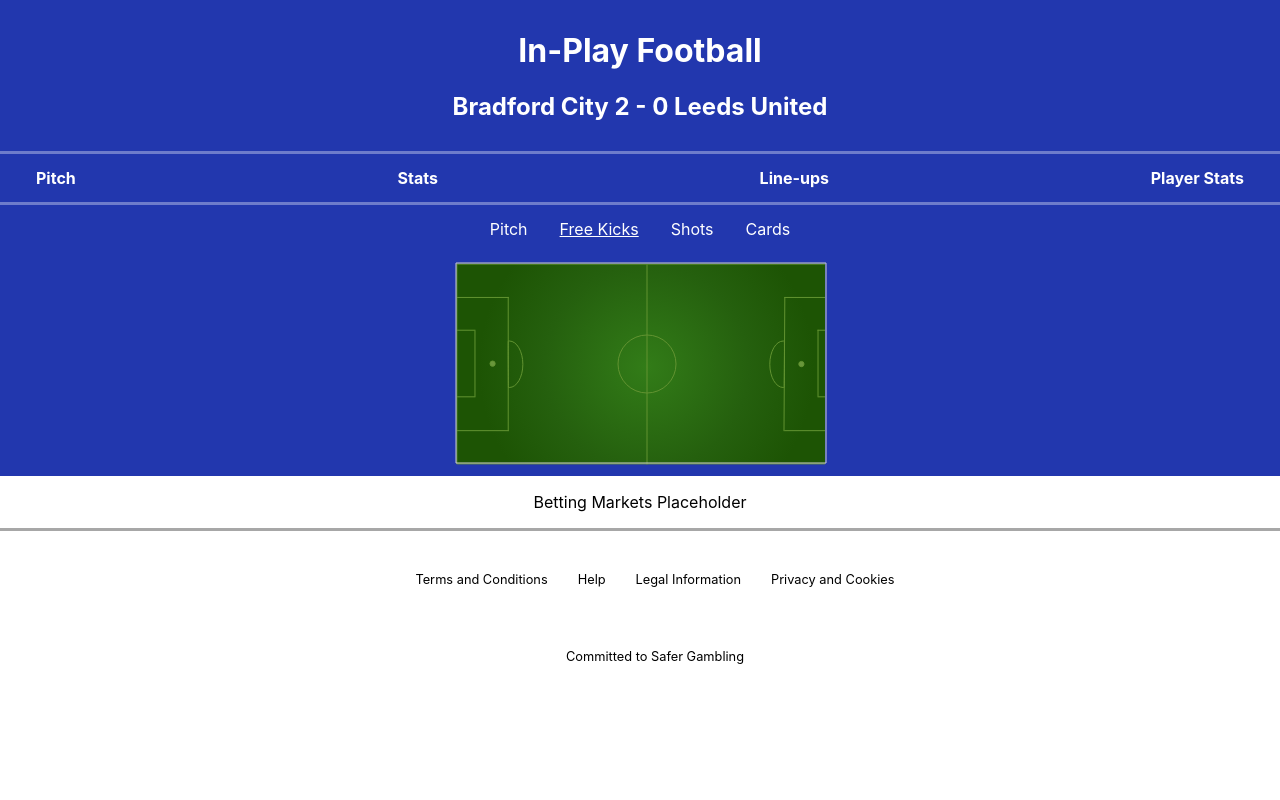
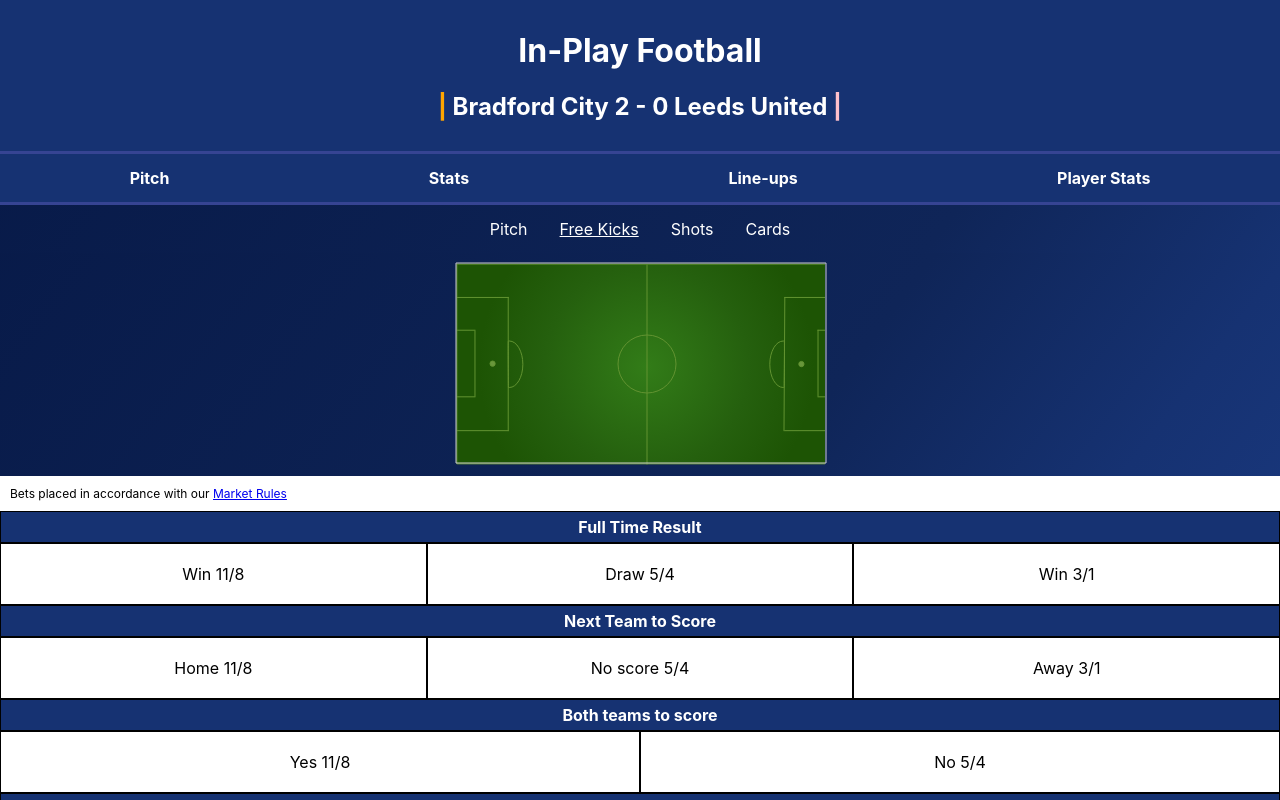
Before and after one commit to heidiwilliams1/DTSS-Software-Engineering-MSc-Final-Project, a React (Create React App) app in the folder data-visualisation/: page / in a window 1280 px wide. Shown: the top 800 px of the page. Built offline with nearby package versions, Linux system fonts and the light colour scheme; no server answers.

Commit message:
adding a few markets

```diff
--- a/data-visualisation/src/components/App.js
+++ b/data-visualisation/src/components/App.js
@@ -7,7 +7,6 @@
       <Header />
       <NavBar />
       <Pitch />
-      {/* <Data /> */}
       <BettingMarkets />
       <Footer />
     </React.Fragment>
--- a/data-visualisation/src/components/BettingMarkets.js
+++ b/data-visualisation/src/components/BettingMarkets.js
@@ -1,12 +1,41 @@
 import React from "react";
 
-class BettingMarkets extends React.Component{
+class BettingMarkets extends React.Component {
   render() {
-  return(
-    <div style={{ textAlign: 'center' }}>
-       <p>Betting Markets Placeholder</p>
-    </div>
-  )
-}}
+    return (
+      <div style={{ textAlign: "center" }}>
+        <div className="marketRules">
+          {" "}
+          Bets placed in accordance with our{" "}
+          <a href="https://support.skybet.com/s/article/Football-Rules">
+            Market Rules
+          </a>{" "}
+        </div>
+        <div className="market">Full Time Result</div>
+        <div className="outcomes">
+          <div className="outcome">Win 11/8</div>{" "}
+          <div className="outcome">Draw 5/4</div>{" "}
+          <div className="outcome">Win 3/1</div>
+        </div>
+        <div className="market">Next Team to Score</div>
+        <div className="outcomes">
+          <div className="outcome">Home 11/8</div>{" "}
+          <div className="outcome">No score 5/4</div>{" "}
+          <div className="outcome">Away 3/1</div>
+        </div>
+        <div className="market">Both teams to score</div>
+        <div className="outcomes">
+          <div className="outcome">Yes 11/8</div>{" "}
+          <div className="outcome">No 5/4</div>
+        </div>
+        <div className="market">To score 2+ Goals</div>
+        <div className="outcomes">
+          <div className="outcome">Home 11/8</div>{" "}
+          <div className="outcome">Away 5/4</div>
+        </div>
+      </div>
+    );
+  }
+}
 
-export default BettingMarkets
+export default BettingMarkets;
--- a/data-visualisation/src/components/Data.js
+++ b/data-visualisation/src/components/Data.js
@@ -28,12 +28,14 @@
         coordinatesListHome.push({
           x: event.coordinates.x,
           y: event.coordinates.y,
+          time: event.clockTime,
         });
       }
       if (event.eventType === "FREE_KICK" && event.association === "AWAY") {
         coordinatesListAway.push({
           x: event.coordinates.x,
           y: event.coordinates.y,
+          time: event.clockTime,
         });
       }
     });
@@ -63,12 +65,12 @@
         <Scatter
           name="Home free kicks"
           data={coordinatesListHome}
-          fill="orange"
+          fill="pink"
         />
         <Scatter
           name="Home free kicks"
           data={coordinatesListAway}
-          fill="blue"
+          fill="orange"
         />
       </ScatterChart>
     </div>
--- a/data-visualisation/src/components/Header.js
+++ b/data-visualisation/src/components/Header.js
@@ -4,7 +4,11 @@
     return (
       <div className="eventHeader">
         <h1 className="header">In-Play Football</h1>
-        <h2 className="teamNames">Bradford City 2 - 0 Leeds United</h2>
+        <h2 className="teamNames">
+          {" "}
+          <span className="homeTeam"> | </span>Bradford City 2 - 0 Leeds United{" "}
+          <span className="awayTeam"> |</span>
+        </h2>
       </div>
     );
   }
--- a/data-visualisation/src/components/Pitch.js
+++ b/data-visualisation/src/components/Pitch.js
@@ -4,7 +4,7 @@
 class Pitch extends React.Component {
   render() {
     return (
-      <div>
+      <div className="pitchContainer">
         <div className="dataNav">
           <a> Pitch</a>
           <a className="freeKickTab"> Free Kicks</a>
--- a/data-visualisation/src/index.css
+++ b/data-visualisation/src/index.css
@@ -1,8 +1,8 @@
 :root {
   --margin: 10px;
   --padding: 10px;
-  --grey: rgb(167, 167, 167);
-  --blue: rgb(34, 55, 174);
+  --grey: #a7a7a7;
+  --blue: #163272;
 }
 
 body {
@@ -21,20 +21,29 @@
 
 .eventHeader {
   text-align: center;
-  background-color: rgb(34, 55, 174);
+  background-color: var(--blue);
   padding: var(--padding);
   color: white;
 }
 
+.homeTeam {
+  color: orange;
+}
+
+.awayTeam {
+  color: pink;
+}
+
 .footer {
   text-align: center;
-  /* position: absolute; */
+  /* position: absolute;
   left: 0;
   bottom: 0;
-  right: 0;
+  right: 0; */
   padding: var(--padding);
   border-top-style: solid;
   border-color: var(--grey);
+  margin-top: 10px;
 }
 
 footer .row {
@@ -77,18 +86,16 @@
 
 .navBar {
   display: flex;
-  justify-content: space-between;
-  padding-left: 20px;
-  padding-right: 20px;
+  justify-content: space-around;
   text-decoration: none;
   font-weight: bolder;
   overflow: hidden;
   text-align: center;
   background-color: var(--blue);
   border-top-style: solid;
-  border-top-color: rgb(110, 124, 203);
+  border-top-color: rgb(54, 68, 147);
   border-bottom-style: solid;
-  border-bottom-color: rgb(110, 124, 203);
+  border-bottom-color: rgb(54, 68, 147);
 }
 
 .navBar a {
@@ -104,13 +111,22 @@
   color: var(--grey);
 }
 
+.pitchContainer {
+  background: linear-gradient(
+    307.23deg,
+    #1a3980 -11.33%,
+    #163272 10.88%,
+    #0f2558 35.39%,
+    #071947 110.81%
+  );
+}
+
 .dataNav {
   display: flex;
   text-decoration: none;
   overflow: hidden;
   text-align: center;
   justify-content: center;
-  background-color: var(--blue);
   border-bottom-color: rgb(110, 124, 203);
   color: white;
 }
@@ -138,7 +154,13 @@
   display: flex;
   align-items: center;
   justify-content: center;
-  background-color: var(--blue);
+  background: linear-gradient(
+    307.23deg,
+    #1a3980 -11.33%,
+    #163272 10.88%,
+    #0f2558 35.39%,
+    #071947 110.81%
+  );
   padding: var(--padding);
 }
 
@@ -155,3 +177,34 @@
 .bettingMarkets {
   text-align: center;
 }
+
+.market {
+  padding: 5px;
+  font-weight: bold;
+  background-color: var(--blue);
+  color: white;
+  border: solid 1px black;
+}
+
+.outcomes {
+  display: flex;
+  flex-direction: row;
+  justify-content: space-around;
+}
+
+.outcome {
+  padding: 20px;
+  border: solid 1px black;
+  width: 100%;
+  height: 100%;
+}
+
+.outcomes div:hover {
+  background-color: rgb(228, 229, 232);
+}
+
+.marketRules {
+  padding: 10px;
+  text-align: left;
+  font-size: 12px;
+}
```
